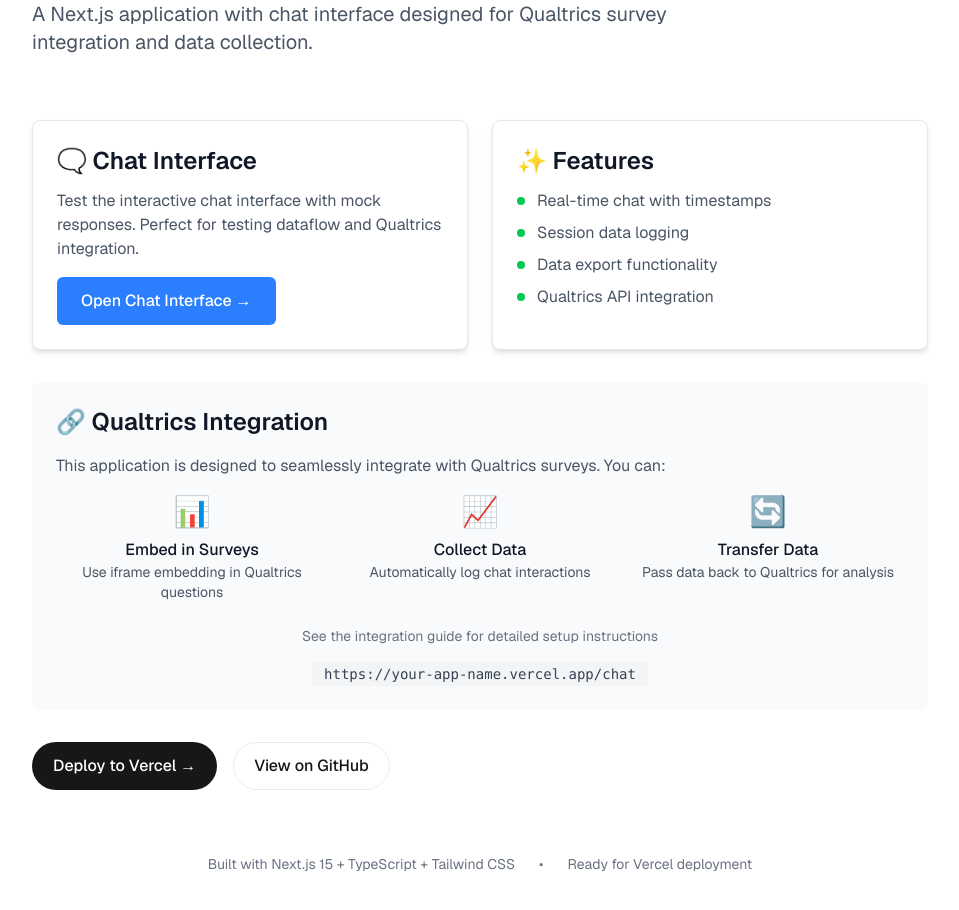
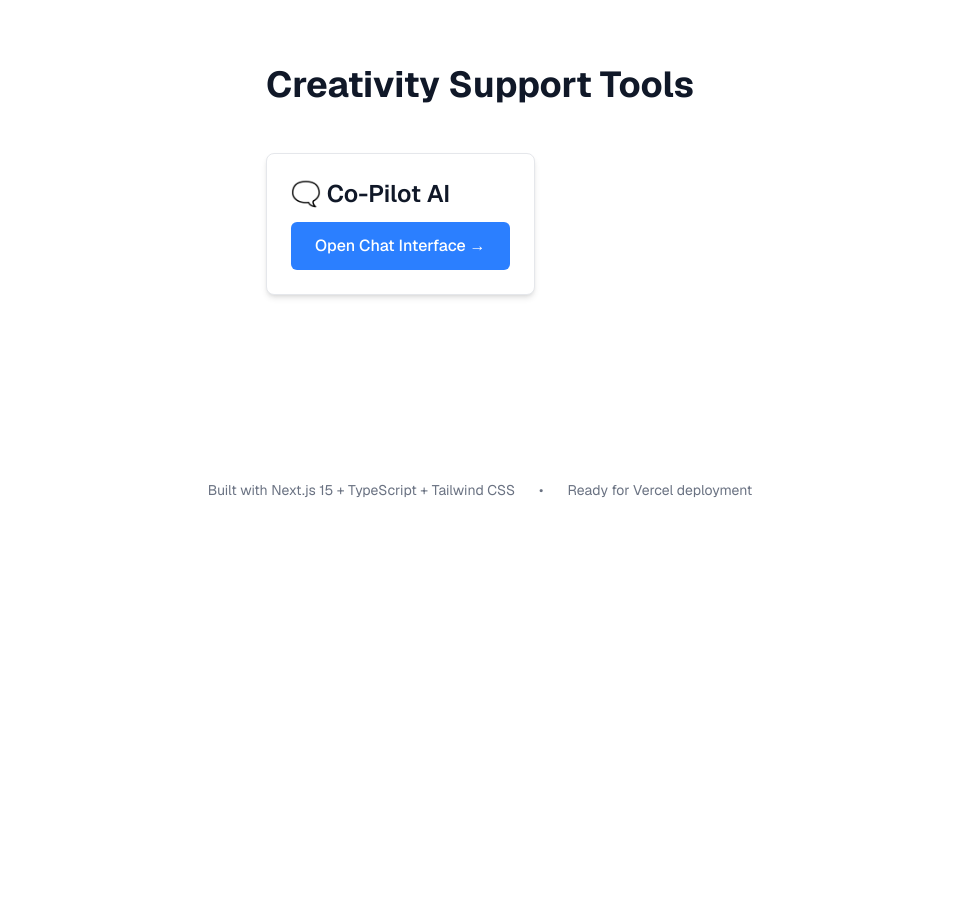
Before and after one commit to kapa-moon/creativity-ai, a Next.js app: page / in a window 1280 px wide. Shown: the part 220-1130 px from the top of the page, without its empty margins (160-1119 px from the left). After the commit the page ends 800 px from the top, so only its background shows below. Built offline with nearby package versions, Linux system fonts and the light colour scheme.

Commit message:
openai integration

```diff
--- /dev/null
+++ b/src/app/api/chat/route.ts
@@ -0,0 +1,124 @@
+import { NextRequest, NextResponse } from 'next/server'
+import OpenAI from 'openai'
+
+// Initialize OpenAI client
+const openai = new OpenAI({
+  apiKey: process.env.OPENAI_API_KEY,
+})
+
+export async function POST(request: NextRequest) {
+  try {
+    // Check if API key is configured
+    if (!process.env.OPENAI_API_KEY) {
+      return NextResponse.json(
+        {
+          error: 'OpenAI API key not configured. Please add OPENAI_API_KEY to your environment variables.',
+          details: 'Check your .env.local file or Vercel environment variables.'
+        },
+        { status: 500 }
+      )
+    }
+
+    const body = await request.json()
+    const { message, conversationHistory = [] } = body
+
+    if (!message || typeof message !== 'string') {
+      return NextResponse.json(
+        { error: 'Message is required and must be a string' },
+        { status: 400 }
+      )
+    }
+
+    // Prepare conversation history for OpenAI
+    const messages = [
+      {
+        role: 'system' as const,
+        content: 'You are a helpful AI assistant in a chat interface. Be conversational, friendly, and helpful. Keep responses concise but informative.'
+      },
+      // Add conversation history
+      ...conversationHistory.map((msg: { type: 'user' | 'bot'; content: string }) => ({
+        role: msg.type === 'user' ? 'user' as const : 'assistant' as const,
+        content: msg.content
+      })),
+      // Add current message
+      {
+        role: 'user' as const,
+        content: message
+      }
+    ]
+
+    // Call OpenAI API
+    const completion = await openai.chat.completions.create({
+      model: 'gpt-3.5-turbo',
+      messages: messages,
+      max_tokens: 500,
+      temperature: 0.7,
+      presence_penalty: 0.1,
+      frequency_penalty: 0.1,
+    })
+
+    const response = completion.choices[0]?.message?.content
+
+    if (!response) {
+      return NextResponse.json(
+        { error: 'No response generated from OpenAI' },
+        { status: 500 }
+      )
+    }
+
+    return NextResponse.json({
+      success: true,
+      message: response,
+      usage: {
+        prompt_tokens: completion.usage?.prompt_tokens || 0,
+        completion_tokens: completion.usage?.completion_tokens || 0,
+        total_tokens: completion.usage?.total_tokens || 0
+      }
+    })
+
+  } catch (error: unknown) {
+    console.error('OpenAI API error:', error)
+
+    // Handle specific OpenAI errors
+    const errorObj = error as { error?: { type?: string }; message?: string }
+
+    if (errorObj?.error?.type === 'insufficient_quota') {
+      return NextResponse.json(
+        {
+          error: 'OpenAI API quota exceeded. Please check your OpenAI billing and usage.',
+          details: errorObj.message || 'Quota exceeded'
+        },
+        { status: 429 }
+      )
+    }
+
+    if (errorObj?.error?.type === 'invalid_api_key') {
+      return NextResponse.json(
+        {
+          error: 'Invalid OpenAI API key. Please check your OPENAI_API_KEY environment variable.',
+          details: 'Make sure your API key is correct and has sufficient permissions.'
+        },
+        { status: 401 }
+      )
+    }
+
+    if (errorObj?.error?.type === 'rate_limit_exceeded') {
+      return NextResponse.json(
+        {
+          error: 'OpenAI API rate limit exceeded. Please try again in a moment.',
+          details: errorObj.message || 'Rate limit exceeded'
+        },
+        { status: 429 }
+      )
+    }
+
+    // Generic error handling
+    return NextResponse.json(
+      {
+        error: 'Failed to get response from AI',
+        details: errorObj.message || 'Unknown error occurred'
+      },
+      { status: 500 }
+    )
+  }
+}
--- a/src/app/page.tsx
+++ b/src/app/page.tsx
@@ -6,22 +6,15 @@
       <main className="flex flex-col gap-[32px] row-start-2 items-center sm:items-start">
         <div className="text-center sm:text-left">
           <h1 className="text-4xl font-bold text-gray-900 mb-4">
-            Creativity AI
+            Creativity Support Tools
           </h1>
-          <p className="text-xl text-gray-600 mb-8 max-w-2xl">
-            A Next.js application with chat interface designed for Qualtrics survey integration and data collection.
-          </p>
         </div>
 
-        <div className="grid grid-cols-1 md:grid-cols-2 gap-6 w-full max-w-4xl">
-          {/* Chat Interface Card */}
-          <div className="bg-white p-6 rounded-lg shadow-md border border-gray-200 hover:shadow-lg transition-shadow">
+        <div className="bg-white p-6 rounded-lg shadow-md border border-gray-200 hover:shadow-lg transition-shadow">
             <h2 className="text-2xl font-semibold text-gray-900 mb-3">
-              🗨️ Chat Interface
+              🗨️ Co-Pilot AI
             </h2>
-            <p className="text-gray-600 mb-4">
-              Test the interactive chat interface with mock responses. Perfect for testing dataflow and Qualtrics integration.
-            </p>
+
             <Link
               href="/chat"
               className="inline-flex items-center px-6 py-3 bg-blue-500 text-white rounded-md hover:bg-blue-600 transition-colors font-medium"
@@ -29,85 +22,6 @@
               Open Chat Interface →
             </Link>
           </div>
-
-          {/* Features Card */}
-          <div className="bg-white p-6 rounded-lg shadow-md border border-gray-200">
-            <h2 className="text-2xl font-semibold text-gray-900 mb-3">
-              ✨ Features
-            </h2>
-            <ul className="space-y-2 text-gray-600">
-              <li className="flex items-center">
-                <span className="w-2 h-2 bg-green-500 rounded-full mr-3"></span>
-                Real-time chat with timestamps
-              </li>
-              <li className="flex items-center">
-                <span className="w-2 h-2 bg-green-500 rounded-full mr-3"></span>
-                Session data logging
-              </li>
-              <li className="flex items-center">
-                <span className="w-2 h-2 bg-green-500 rounded-full mr-3"></span>
-                Data export functionality
-              </li>
-              <li className="flex items-center">
-                <span className="w-2 h-2 bg-green-500 rounded-full mr-3"></span>
-                Qualtrics API integration
-              </li>
-            </ul>
-          </div>
-        </div>
-
-        <div className="bg-gray-50 p-6 rounded-lg w-full max-w-4xl">
-          <h2 className="text-2xl font-semibold text-gray-900 mb-4">
-            🔗 Qualtrics Integration
-          </h2>
-          <p className="text-gray-600 mb-4">
-            This application is designed to seamlessly integrate with Qualtrics surveys. You can:
-          </p>
-          <div className="grid grid-cols-1 md:grid-cols-3 gap-4 mb-6">
-            <div className="text-center">
-              <div className="text-3xl mb-2">📊</div>
-              <h3 className="font-medium text-gray-900">Embed in Surveys</h3>
-              <p className="text-sm text-gray-600">Use iframe embedding in Qualtrics questions</p>
-            </div>
-            <div className="text-center">
-              <div className="text-3xl mb-2">📈</div>
-              <h3 className="font-medium text-gray-900">Collect Data</h3>
-              <p className="text-sm text-gray-600">Automatically log chat interactions</p>
-            </div>
-            <div className="text-center">
-              <div className="text-3xl mb-2">🔄</div>
-              <h3 className="font-medium text-gray-900">Transfer Data</h3>
-              <p className="text-sm text-gray-600">Pass data back to Qualtrics for analysis</p>
-            </div>
-          </div>
-          <div className="text-center">
-            <p className="text-sm text-gray-500 mb-4">
-              See the integration guide for detailed setup instructions
-            </p>
-            <code className="bg-gray-100 px-3 py-1 rounded text-sm text-gray-700">
-              https://your-app-name.vercel.app/chat
-            </code>
-          </div>
-        </div>
-
-        <div className="flex gap-4 items-center flex-col sm:flex-row">
-          <a
-            className="rounded-full border border-solid border-transparent transition-colors flex items-center justify-center bg-foreground text-background gap-2 hover:bg-[#383838] dark:hover:bg-[#ccc] font-medium text-sm sm:text-base h-10 sm:h-12 px-4 sm:px-5 sm:w-auto"
-            href="https://vercel.com/new"
-            target="_blank"
-            rel="noopener noreferrer"
-          >
-            Deploy to Vercel →
-          </a>
-          <a
-            className="rounded-full border border-solid border-black/[.08] dark:border-white/[.145] transition-colors flex items-center justify-center hover:bg-[#f2f2f2] dark:hover:bg-[#1a1a1a] hover:border-transparent font-medium text-sm sm:text-base h-10 sm:h-12 px-4 sm:px-5 w-full sm:w-auto"
-            href="https://github.com/your-username/creativity-ai"
-            target="_blank"
-            rel="noopener noreferrer"
-          >
-            View on GitHub
-          </a>
-        </div>
       </main>
 
       <footer className="row-start-3 flex gap-[24px] flex-wrap items-center justify-center text-sm text-gray-500">
--- a/src/components/ChatInput.tsx
+++ b/src/components/ChatInput.tsx
@@ -32,13 +32,13 @@
         onKeyPress={handleKeyPress}
         placeholder="Type your message... (Press Enter to send, Shift+Enter for new line)"
         disabled={disabled}
-        className="flex-1 resize-none border border-gray-300 rounded-md px-3 py-2 focus:outline-none focus:ring-2 focus:ring-blue-500 focus:border-transparent disabled:bg-gray-100 disabled:cursor-not-allowed"
+        className="flex-1 resize-none border border-gray-300 rounded-md px-3 py-2 focus:outline-none disabled:bg-gray-100 disabled:cursor-not-allowed"
         rows={2}
       />
       <button
         onClick={handleSubmit}
         disabled={disabled || !message.trim()}
-        className="px-6 py-2 bg-blue-500 text-white rounded-md hover:bg-blue-600 focus:outline-none focus:ring-2 focus:ring-blue-500 focus:ring-offset-2 disabled:bg-gray-300 disabled:cursor-not-allowed transition-colors"
+        className="px-4 py-1 bg-blue-500 text-white rounded-md hover:bg-blue-600 focus:outline-none disabled:bg-gray-300 disabled:cursor-not-allowed transition-colors"
       >
         Send
       </button>
```
Also changed, not shown: package.json (+7 -6 lines), src/app/chat/page.tsx (+51 -51 lines), 1 other file (tests, documents, lock files or other folders).
